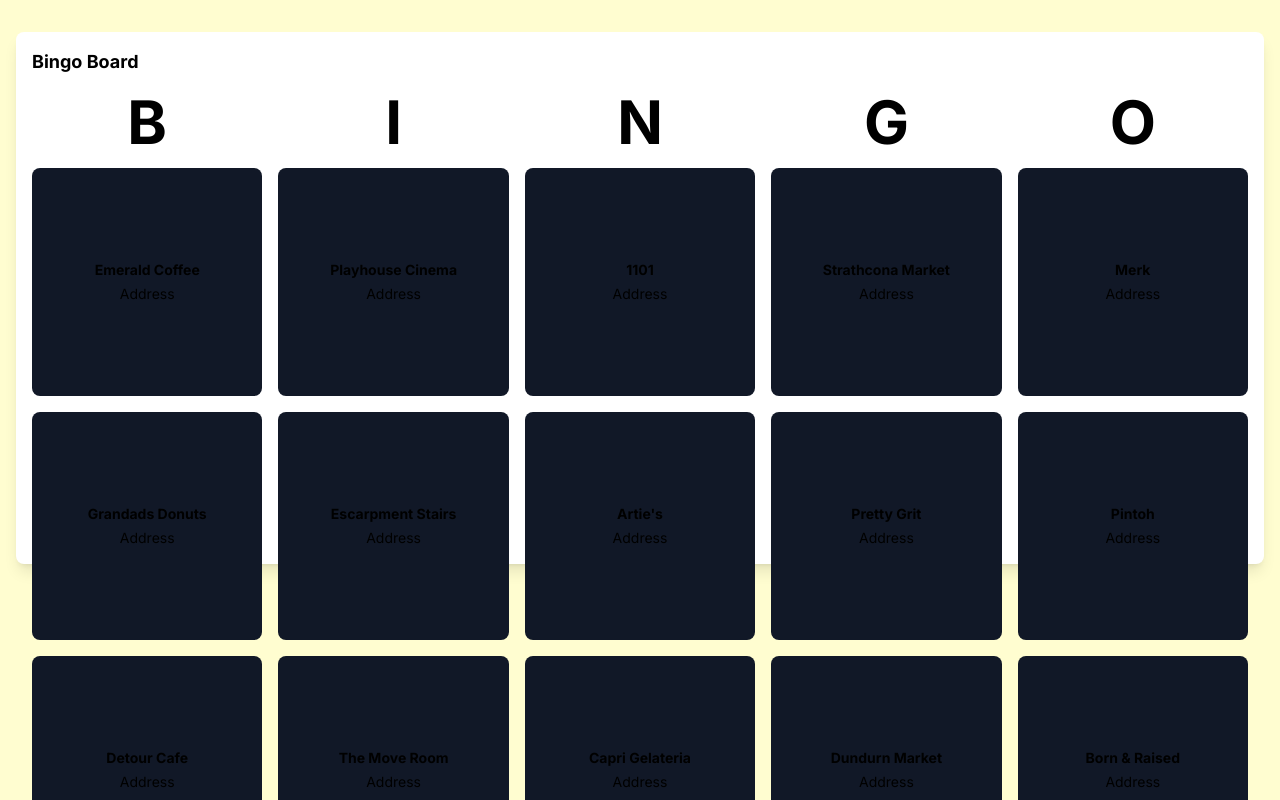
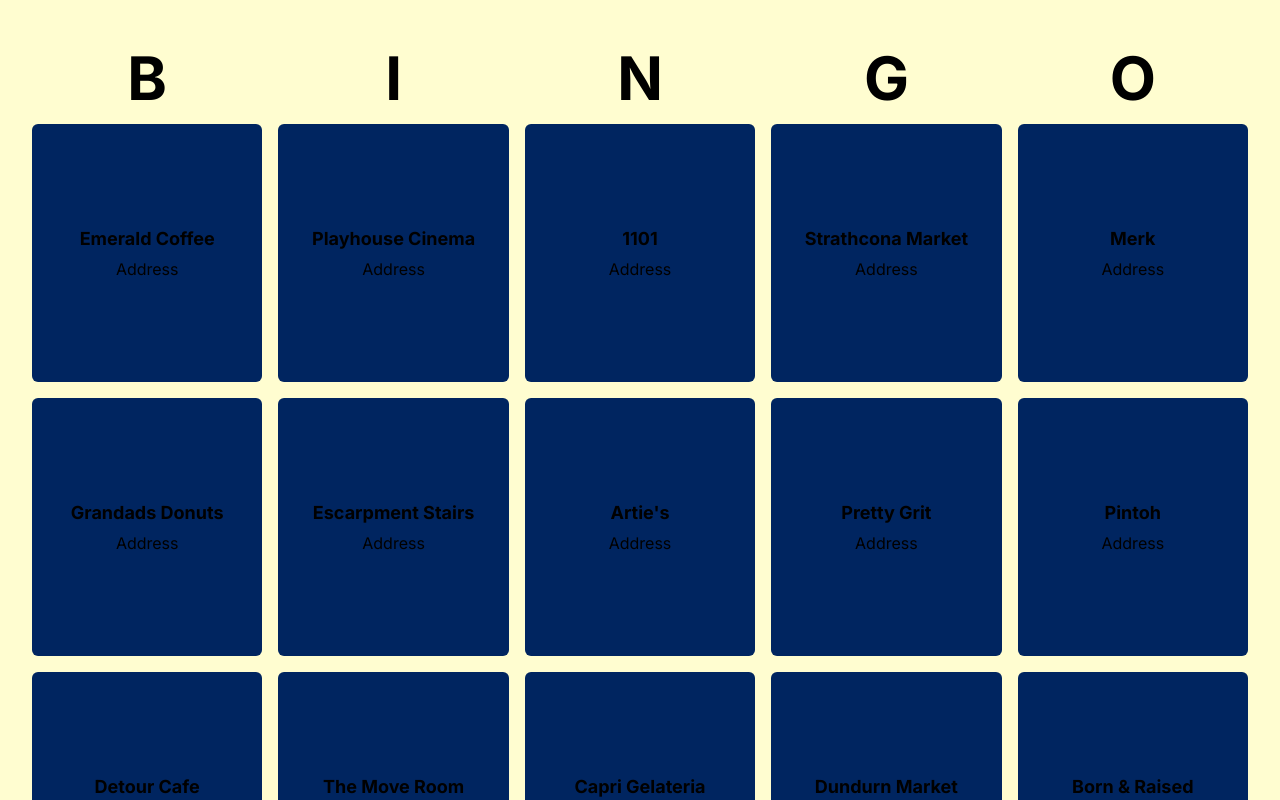
Before and after one commit to MattVinall/Hamilton-Bingo, a Next.js app: page / in a window 1280 px wide. Shown: the top 800 px of the page. Built offline with nearby package versions, Linux system fonts and the light colour scheme.

Commit message:
update to some classNames

```diff
--- a/app/components/BingoBoard.tsx
+++ b/app/components/BingoBoard.tsx
@@ -24,17 +24,16 @@
     }, [businesses]);
 
     return (
-        <div className="bg-white rounded-lg shadow-lg p-4 h-[100%]">
-            <h2 className="text-lg font-bold mb-4">Bingo Board</h2>
+        <div className="rounded-lg p-4">
             <div className="grid grid-cols-5 gap-4">
                 {Object.keys(bingoBoard).map((key, index) => (
                     <div key={key + index} className="col-span-1">
                         <h3 className="text-6xl text-center text-black font-bold mb-2">{key}</h3>
                         {bingoBoard[key as keyof BingoBoard]
                             .map((business: Business) => (
-                                <div key={`${key}-${business.id}`} className="w-full flex flex-col items-center justify-center h-[50%] p-2 mr-4 mt-4 mb-4 rounded-lg bg-gray-900">
-                                    <h4 className="text-sm font-bold mb-1">{business.name}</h4>
-                                    <p className="text-sm">{business.address}</p>
+                                <div key={`${key}-${business.id}`} className="w-full flex flex-col items-center justify-center h-[50%] p-2 mr-4 mt-4 mb-4 rounded-md bg-navy">
+                                    <h4 className="text-lg  text-center font-bold mb-1">{business.name}</h4>
+                                    <p className="text-">{business.address}</p>
                                 </div>
                             ))}
                     </div>
```
